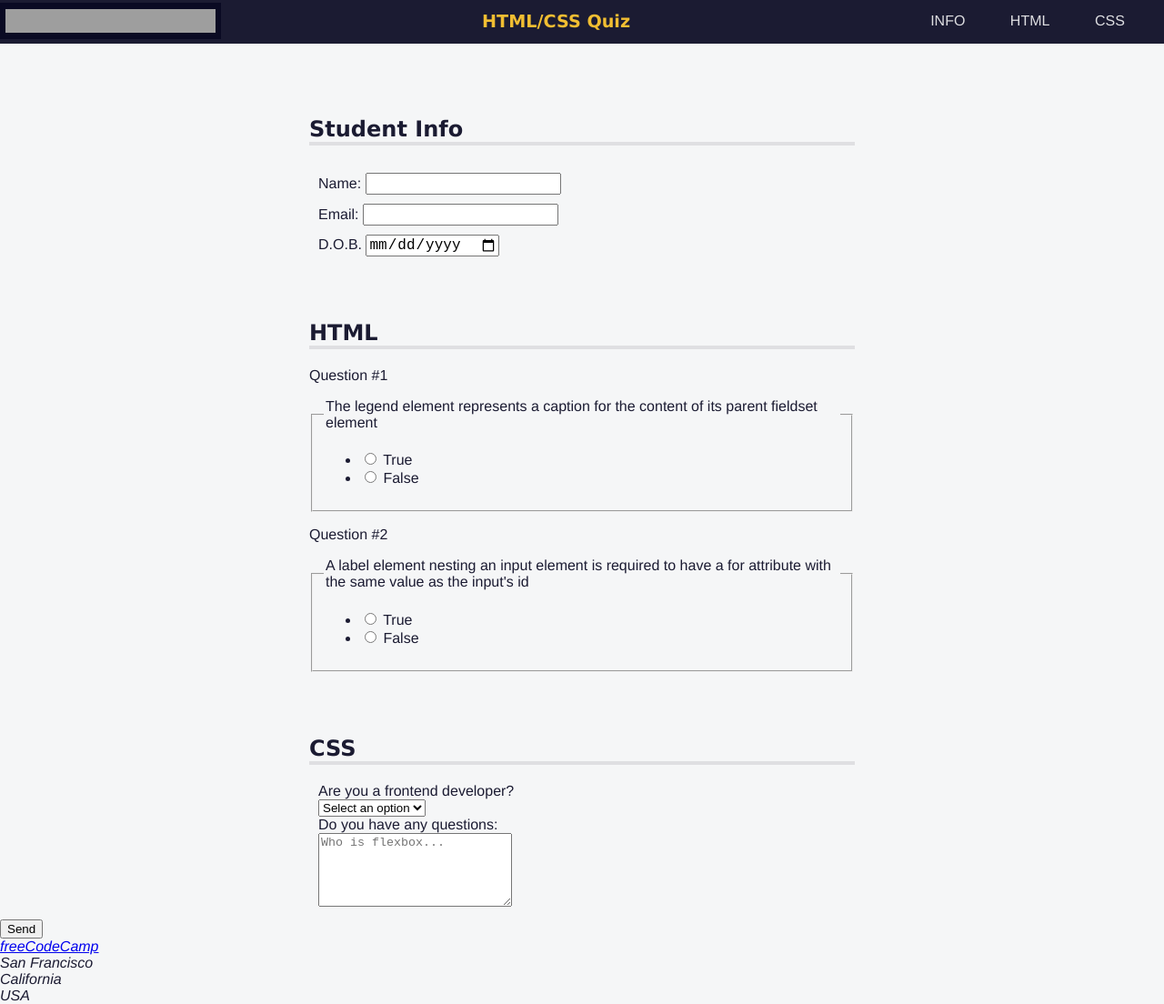
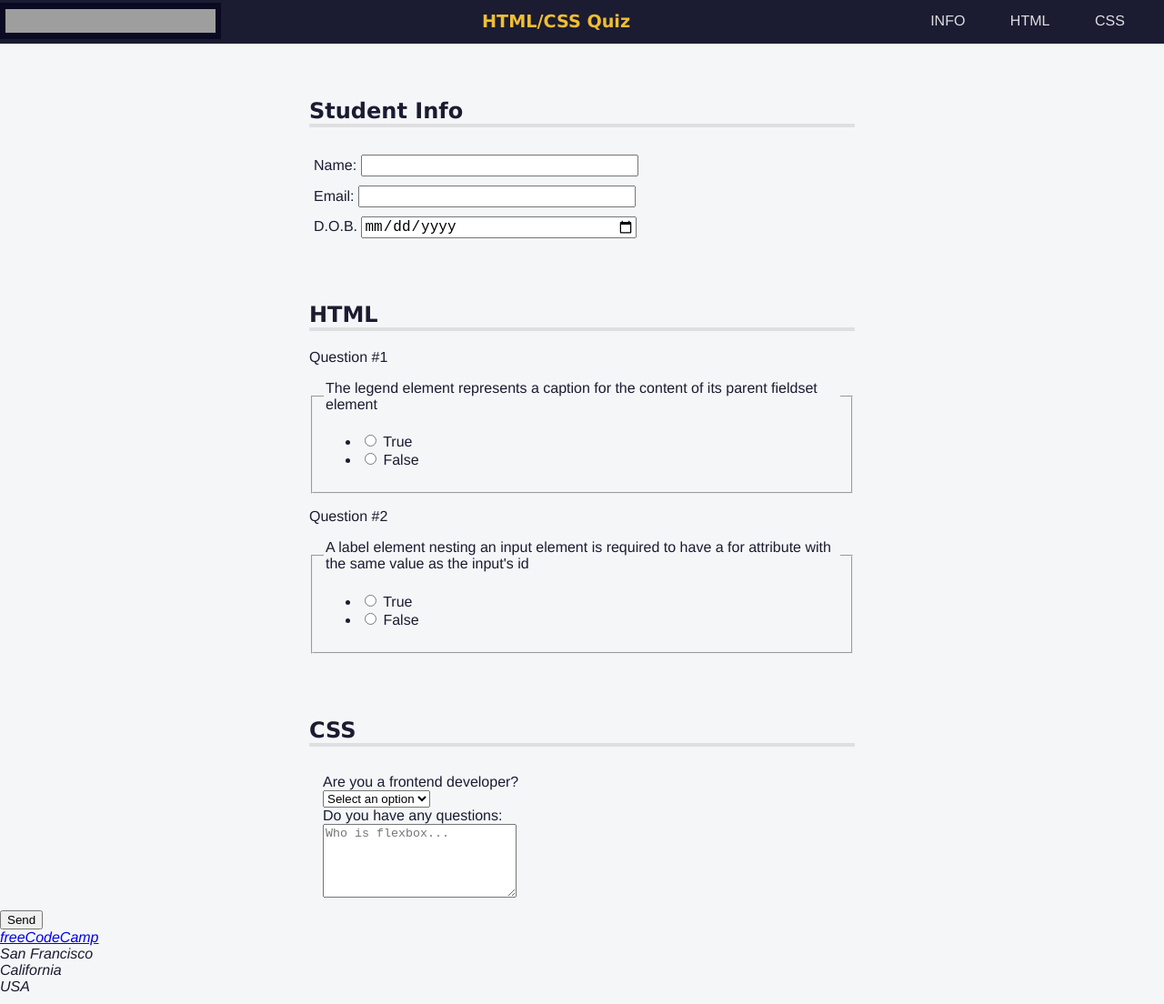
Before and after one commit to Lucas-Erkana/Accessibility, a website: page index.html in a window 1280 px wide. Shown: the part 2-1106 px from the top of the page at 91% size. Drawn offline with Linux system fonts and the light colour scheme; grey boxes are pictures that could not be loaded.

Commit message:
Step 55
Step 55
To make the first section look more inline, target only the input elements within .info elements, and set their width to 50%, and left-align their text.

```diff
--- a/styles.css
+++ b/styles.css
@@ -65,6 +65,16 @@ li > a {
   text-decoration: none;
 }
 
+main {
+  padding-top: 50px;
+}
+
+section {
+  width: 80%;
+  margin: 0 auto 10px auto;
+  max-width: 600px;
+}
+
 h1,
 h2 {
   font-family: Verdana, Tahoma, Arial, sans-serif;
@@ -74,6 +84,24 @@ h2 {
   border-bottom: 4px solid #dfdfe2;
   padding-top: 60px;
   margin-top: 0;
+}
+
+.info {
+  padding: 10px 0 0 5px;
+}
+
+.formrow {
+  margin-top: 30px;
+  padding: 0 15px;
+}
+
+input {
+  font-size: 16px;
+}
+
+.info input {
+  width: 50%;
+  text-align: left;
 }
 
 p::before {
@@ -91,34 +119,3 @@ p::before {
   white-space: nowrap;
   border: 0;
 }
-
-main {
-  padding-top: 70px;
-}
-
-section {
-  width: 80%;
-  max-width: 600px;
-  margin: 0 auto 10px;
-}
-
-.info {
-  padding-top: 10px;
-  padding-left: 10px;
-  padding-right: 10px;
-  padding-bottom: 0;
-}
-
-.formrow {
-  margin-top: 10px;
-  padding-left: 10px;
-  padding-right: 10px;
-  padding-top: 0;
-  padding-bottom: 0;
-}
-
-input {
-  font-size: 16px;
-
-  /* Increase font size for input elements */
-}
```
